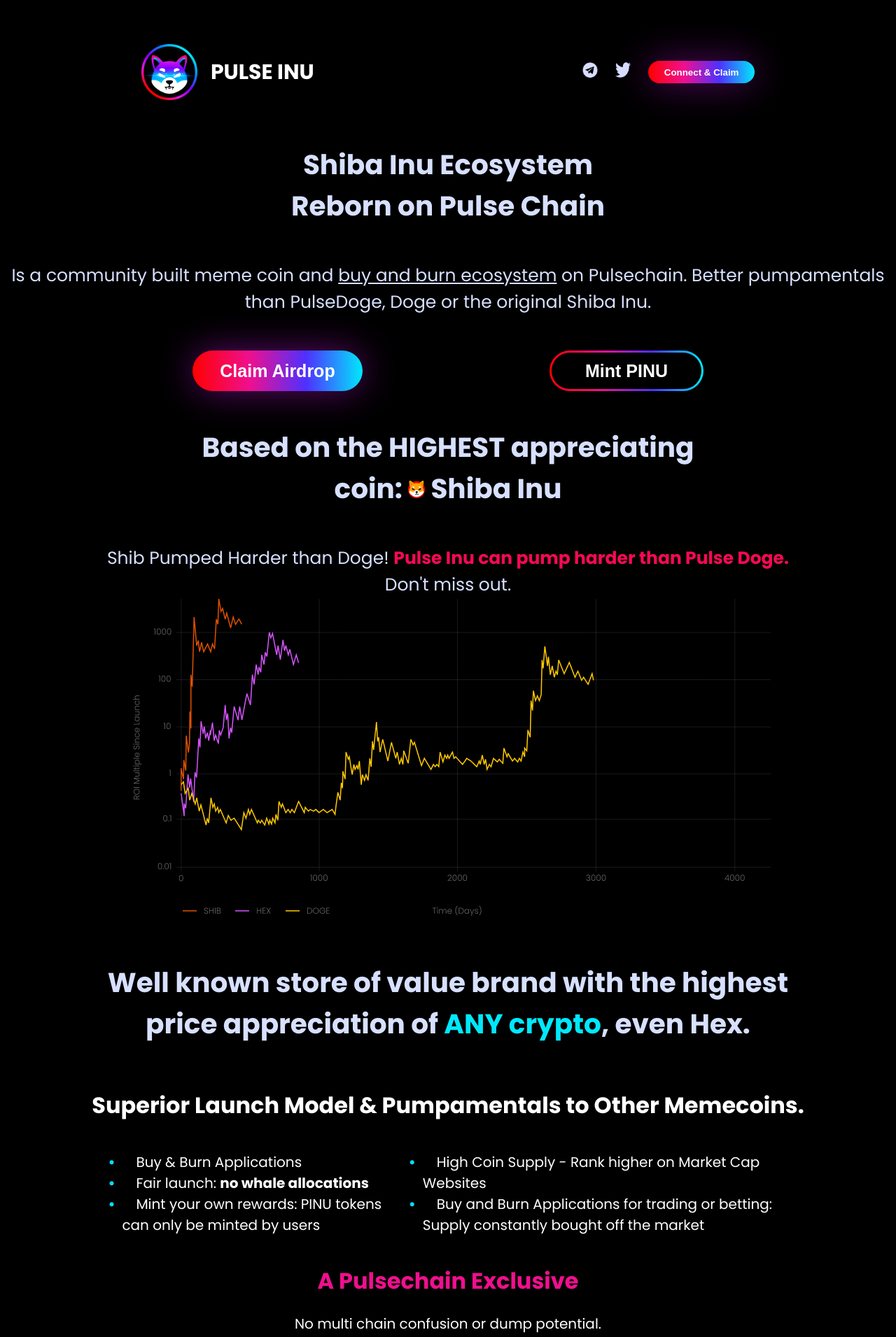
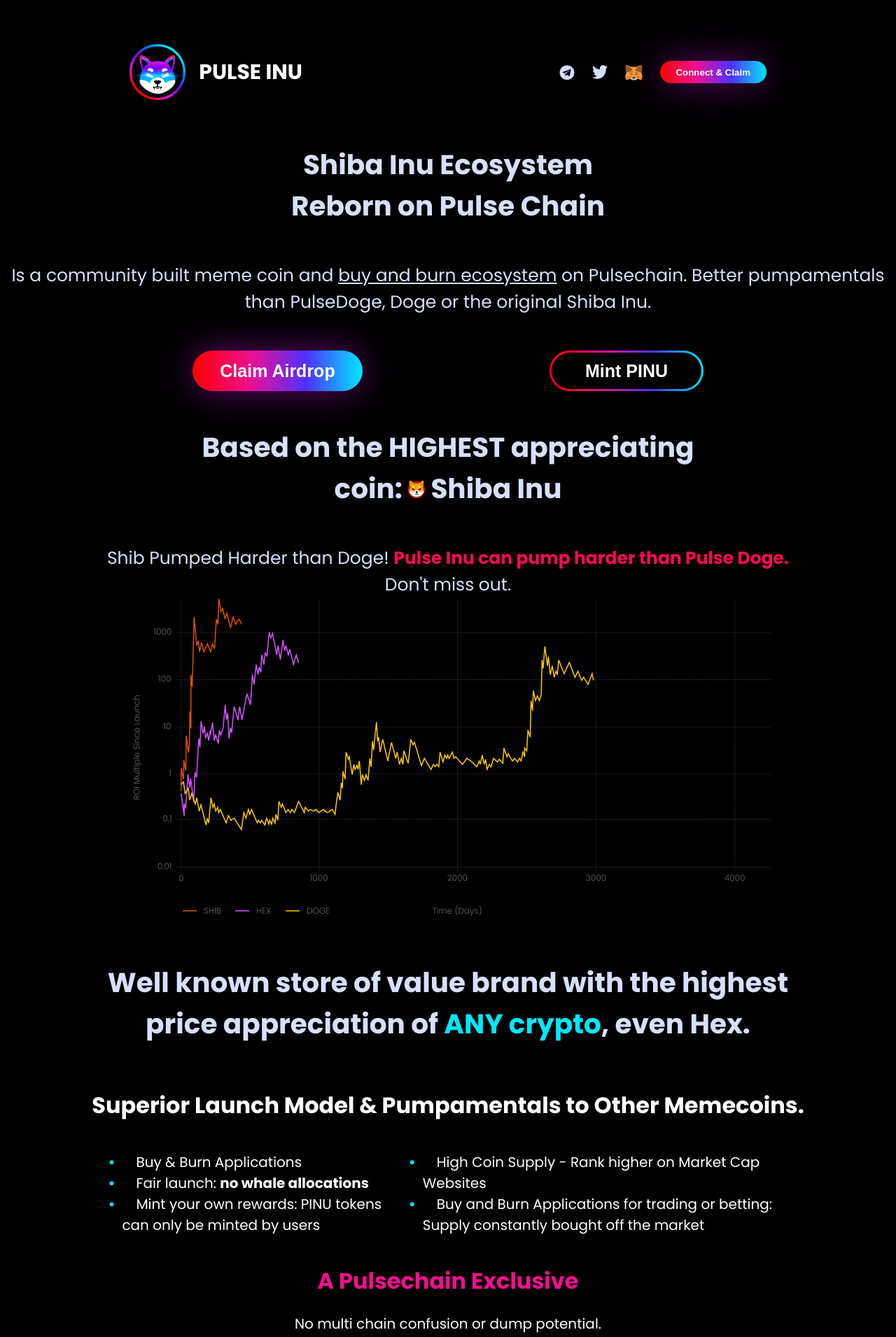
Before and after one commit to ricknightcrypto/pulseinu-site, a Jekyll site: the page built from index.html, in a window 1280 px wide. Shown: the top 1911 px of the page at 70% size. Built offline with Jekyll 4.4.1, drawn with Linux system fonts in a browser that asks for light colours; a script that is not in the unit is left out.

Commit message:
make buttons goodly

```diff
--- a/_layouts/default.html
+++ b/_layouts/default.html
@@ -260,14 +260,13 @@
         </a>
         <div class="menu">
             <a href="https://t.me/+Z5uINrmzvE9lNjNh">
-                <div class="telegram">
-                    <img width="22" height="22" src="assets/images/telegram.png" />
-                </div>
+                <img width="22" style="display:block;" src="assets/images/telegram.png" />
             </a>
-            <a href="https://twitter.com/PulseInu">
-                <div class="twitter">
-                    <img width="22" height="22" src="assets/images/twitter.png" />
-                </div>
+            <a href="https://t.me/+Z5uINrmzvE9lNjNh">
+                <img width="22" style="display:block;" src="assets/images/twitter.png" />
+            </a>
+            <a href="https://t.me/+Z5uINrmzvE9lNjNh">
+                <img width="25" style="display:block;" src="assets/images/metamask.png" >
             </a>
 
             <button onclick="init()" class="connect-btn disconnected">Connect & Claim</button>
```
Also changed, not shown: other parts of _layouts/default.html (+0 -3 lines), assets/images/metamask.png (added), utility_functions.js (added).
